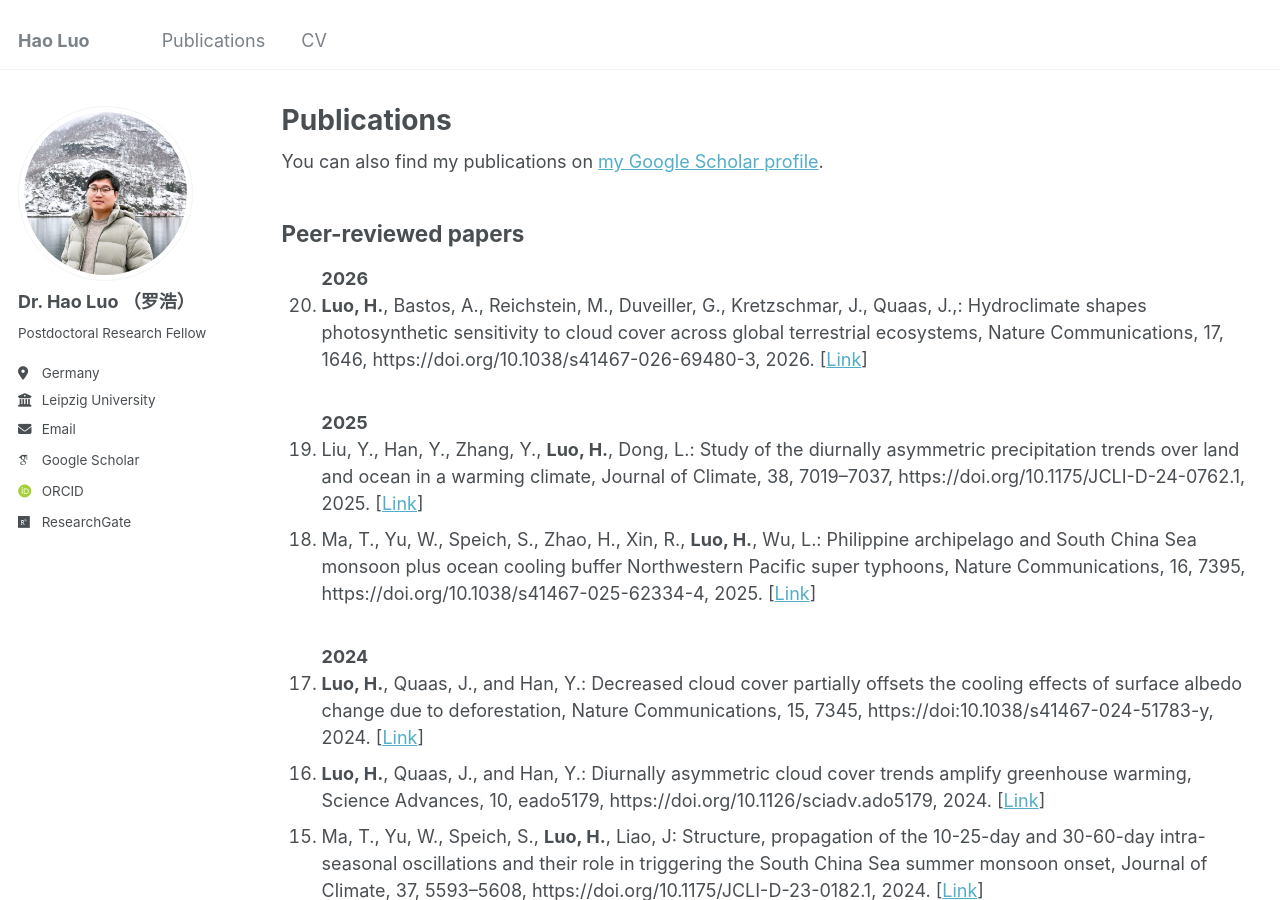
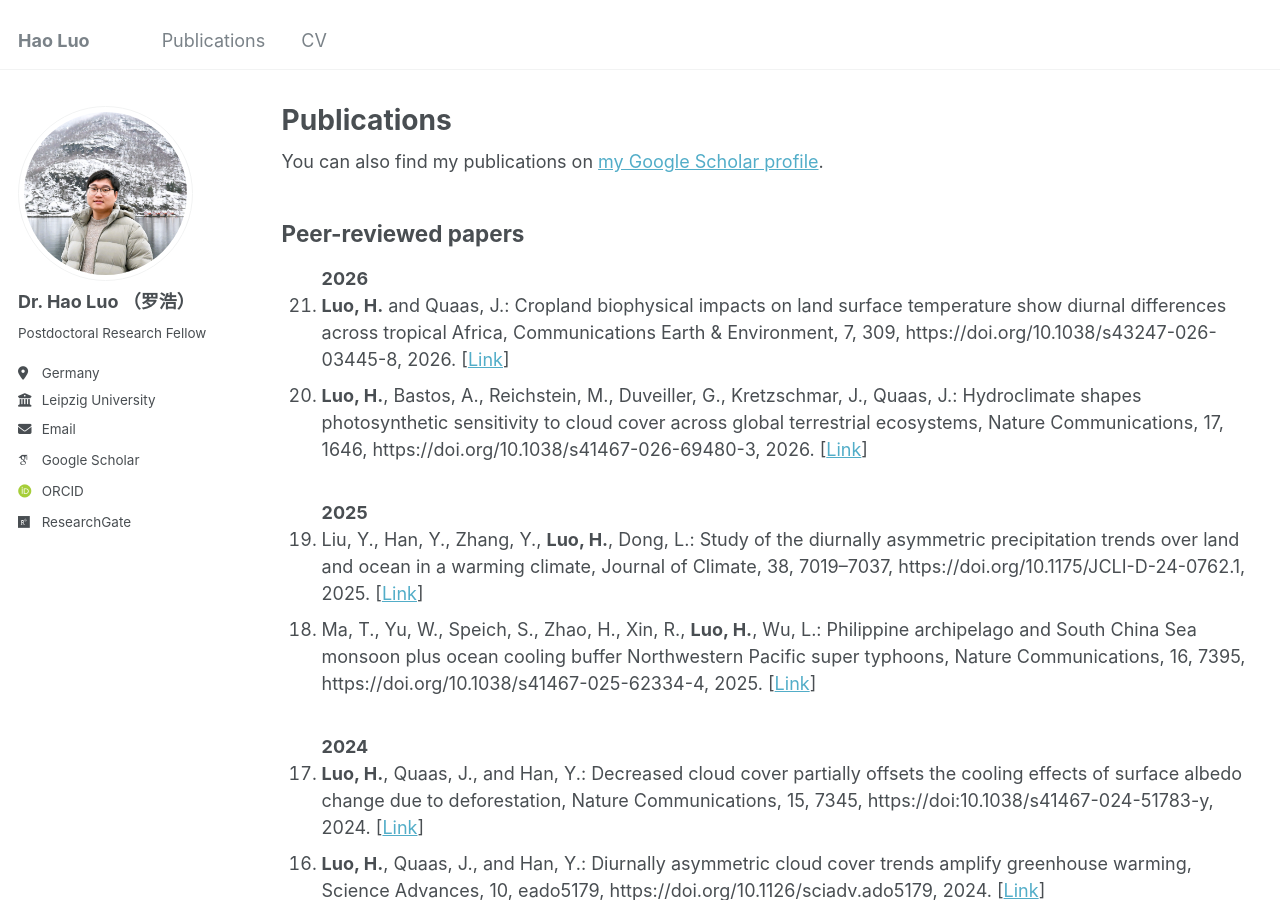
Before and after one commit to haoluo-atmos/haoluo-atmos.github.io, a Jekyll site: the page built from _pages/publications.html, in a window 1280 px wide and 900 px high. Built offline with Jekyll 4.4.1, drawn with Linux system fonts in a browser that asks for light colours; some web fonts are replaced.

Commit message:
Update publications.html

```diff
--- a/_pages/publications.html
+++ b/_pages/publications.html
@@ -17,7 +17,9 @@ author_profile: true
 
 <strong>2026</strong>
 
-<li><strong>Luo, H.</strong>, Bastos, A., Reichstein, M., Duveiller, G., Kretzschmar, J., Quaas, J.,: Hydroclimate shapes photosynthetic sensitivity to cloud cover across global terrestrial ecosystems, Nature Communications, 17, 1646, https://doi.org/10.1038/s41467-026-69480-3, 2026. [<a href="https://doi.org/10.1038/s41467-026-69480-3" target="_blank" rel="noopener noreferrer">Link</a>]</li>
+<li><strong>Luo, H.</strong> and Quaas, J.: Cropland biophysical impacts on land surface temperature show diurnal differences across tropical Africa, Communications Earth & Environment, 7, 309, https://doi.org/10.1038/s43247-026-03445-8, 2026. [<a href="https://doi.org/10.1038/s43247-026-03445-8" target="_blank" rel="noopener noreferrer">Link</a>]</li>
+
+<li><strong>Luo, H.</strong>, Bastos, A., Reichstein, M., Duveiller, G., Kretzschmar, J., Quaas, J.: Hydroclimate shapes photosynthetic sensitivity to cloud cover across global terrestrial ecosystems, Nature Communications, 17, 1646, https://doi.org/10.1038/s41467-026-69480-3, 2026. [<a href="https://doi.org/10.1038/s41467-026-69480-3" target="_blank" rel="noopener noreferrer">Link</a>]</li>
 
 <br>
 <strong>2025</strong>
```
